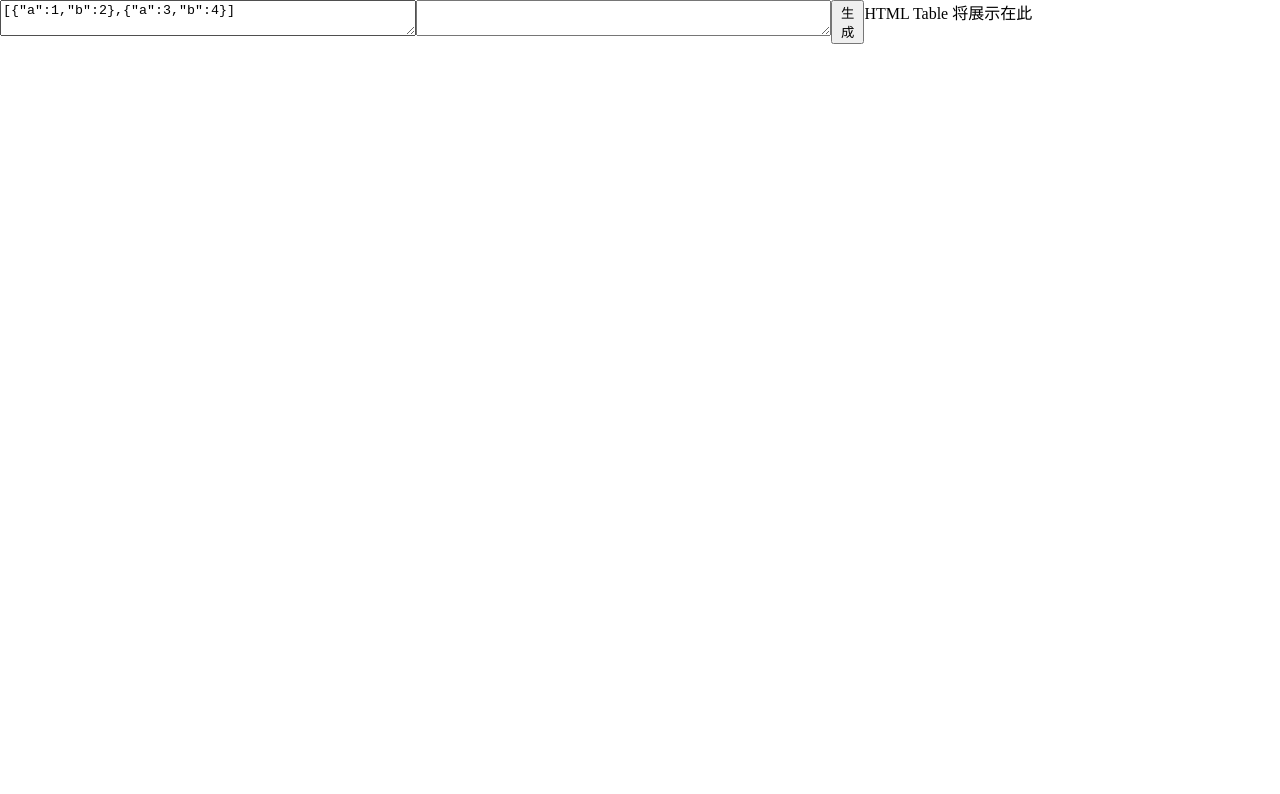
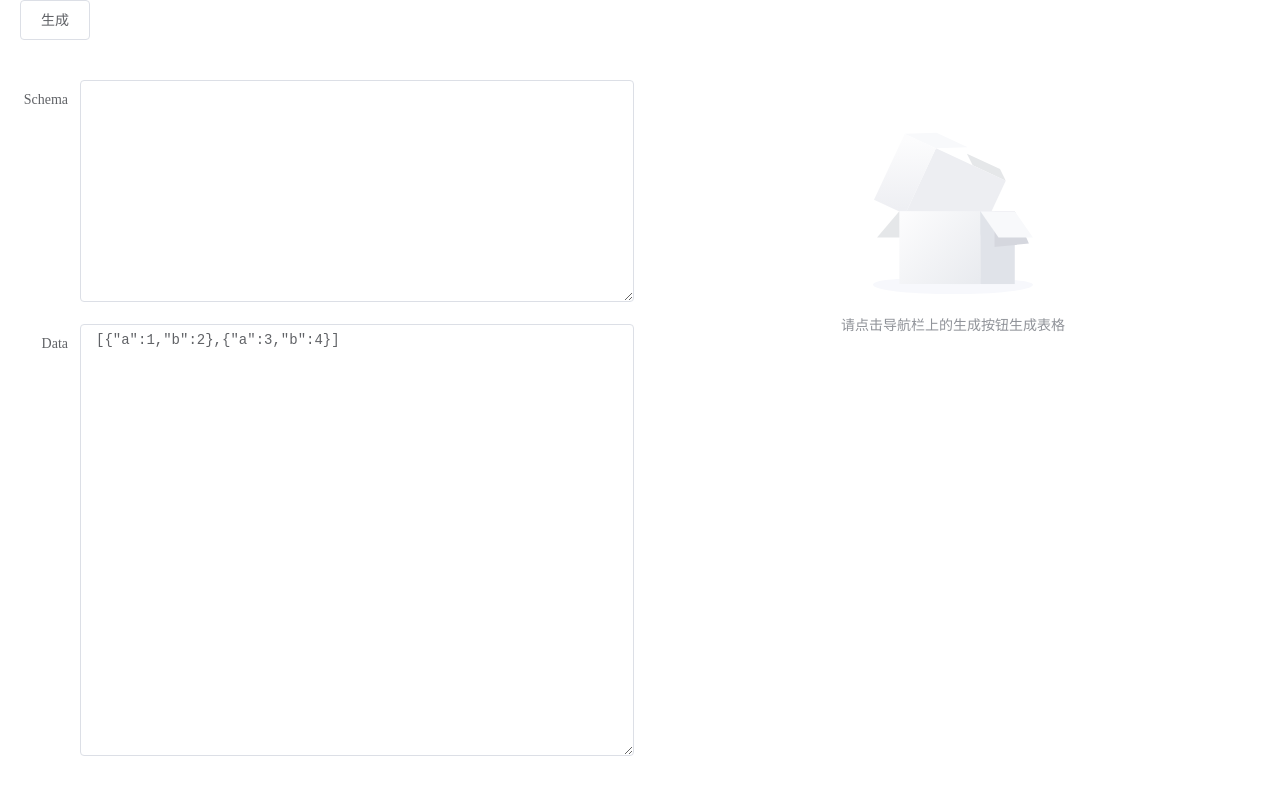
Before and after one commit to yetrun/json-to-table-webapp, a Vue app: page / in a window 1280 px wide. Shown: the top 794 px of the page. Built offline with nearby package versions, Linux system fonts and the light colour scheme.

Commit message:
使用 Element UI 重新组织布局

```diff
--- a/package.json
+++ b/package.json
@@ -8,6 +8,7 @@
   },
   "dependencies": {
     "core-js": "^3.6.5",
+    "element-ui": "^2.15.6",
     "vue": "^2.6.11"
   },
   "devDependencies": {
--- a/src/App.vue
+++ b/src/App.vue
@@ -1,86 +1,104 @@
 <template>
-  <!-- 左右分开，一边是 JSON 源代码，一边是表格 -->
-  <div id="app">
-    <div>
-      <textarea v-model="dataText" />
-    </div>
-    <div>
-      <textarea v-model="schemaText" />
-    </div>
-    <button @click="generateTableHTML">生成</button>
-    <div v-html="tableHTML"></div>
-  </div>
+  <el-container>
+    <el-header>
+      <el-button @click="generateTableHTML">生成</el-button>
+    </el-header>
+
+    <el-main>
+      <!-- 左右分开，一边是 JSON 源代码，一边是表格 -->
+      <el-row :gutter="12">
+        <el-col :span="12">
+          <el-form ref="sourceForm" :rules="rules" :model="source" label-width="60px" hide-required-asterisk>
+            <el-form-item label="Schema" prop="schema">
+              <el-input type="textarea" rows="10" v-model="source.schema" @input="clearValidate('schema')" />
+            </el-form-item>
+            <el-form-item label="Data" prop="data">
+              <el-input type="textarea" rows="20" v-model="source.data" @input="clearValidate('data')" />
+            </el-form-item>
+          </el-form>
+        </el-col>
+        <el-col :span="12">
+          <div v-html="tableHTML" v-if="tableHTML"></div>
+          <el-empty description="请点击导航栏上的生成按钮生成表格" v-else></el-empty>
+        </el-col>
+      </el-row>
+    </el-main>
+  </el-container>
 </template>
 
 <script>
-import { generateHTMLTable } from 'json5-to-table'
+import { generateHTMLTable, parseDataToSchema } from 'json5-to-table'
+
+const validateJSONText = (rule, value, callback) => {
+  try {
+    if (value) {
+      JSON.parse(value)
+    }
+    callback()
+  } catch (ex) {
+    if (ex instanceof SyntaxError) {
+      callback(new Error('JSON 格式错误'))
+    } else {
+      throw ex
+    }
+  }
+}
 
 export default {
   name: 'App',
   data () {
     return {
-      dataText: JSON.stringify([
-        { a: 1, b: 2 },
-        { a: 3, b: 4 }
-      ]),
-      schemaText: '',
-      tableHTML: 'HTML Table 将展示在此'
-    }
-  },
-  computed: {
-    dataObject () {
-      try {
-        return JSON.parse(this.dataText)
-      } catch (ex) {
-        if (ex instanceof SyntaxError) {
-          return []
-        } else {
-          throw ex
-        }
-      }
-    },
-    schemaObject () {
-      try {
-        return JSON.parse(this.schemaText)
-      } catch (ex) {
-        if (ex instanceof SyntaxError) {
-          return null
-        } else {
-          throw ex
-        }
+      tableHTML: '',
+      source: {
+        data: JSON.stringify([
+          { a: 1, b: 2 },
+          { a: 3, b: 4 }
+        ]),
+        schema: ''
+      },
+      rules: {
+        schema: [
+          { validator: validateJSONText, trigger: 'none' }
+        ],
+        data: [
+          { required: true, message: '请输入 Data 内容', trigger: 'none' },
+          { validator: validateJSONText, trigger: 'none' }
+        ]
       }
     }
   },
   methods: {
     generateTableHTML () {
-      this.tableHTML = generateHTMLTable(this.dataObject, this.schemaObject)
+      this.$refs.sourceForm.validate(isValid => {
+        try {
+          if (isValid) {
+            let dataObject = this.source.data && JSON.parse(this.source.data)
+            let schemaObject = this.source.schema && JSON.parse(this.source.schema)
+
+            if (!schemaObject) {
+              schemaObject = parseDataToSchema(dataObject)
+              this.source.schema = JSON.stringify(schemaObject, null, 2)
+            }
+
+            this.tableHTML = generateHTMLTable(dataObject, schemaObject, {
+              attributes: {
+                table: { class: 'beautiful-table' }
+              }
+            })
+          }
+        } catch (ex) {
+          // element 表单的 validate 方法好像会吃掉异常，因此主动地打印出来求结果
+          console.error(ex)
+          throw ex
+        }
+      })
+    },
+    clearValidate (prop) {
+      this.$refs.sourceForm.clearValidate(prop)
     }
   }
 }
 </script>
 
-<style>
-body {
-  padding: 0;
-  margin: 0;
-}
-
-* {
-  box-sizing: border-box;
-}
+<style lang="scss">
 </style>
-
-<style lang="scss" scoped>
-#app {
-  width: 100%;
-  display: flex;
-
-  > div {
-    width: 50%;
-
-    textarea {
-      width: 100%;
-    }
-  }
-}
-</style>
--- /dev/null
+++ b/src/assets/global.scss
@@ -0,0 +1,36 @@
+body {
+  padding: 0;
+  margin: 0;
+}
+
+* {
+  box-sizing: border-box;
+}
+
+.beautiful-table {
+  border-collapse: collapse;
+  width:100%;
+  border:1px solid #c6c6c6 !important;
+  margin-bottom:20px;
+
+  th{
+    border-collapse: collapse;
+    border-right:1px solid #c6c6c6 !important;
+    border-bottom:1px solid #c6c6c6 !important;
+    background-color:#ddeeff !important;
+    padding:5px 9px;
+    font-size:14px;
+    font-weight:normal;
+    text-align:center;
+  }
+  td{
+    border-collapse: collapse;
+    border-right:1px solid #c6c6c6 !important;
+    border-bottom:1px solid #c6c6c6 !important;
+    padding:5px 9px;
+    font-size:12px;
+    font-weight:normal;
+    text-align:center;
+    word-break: break-all;
+  }
+}
--- a/src/main.js
+++ b/src/main.js
@@ -1,7 +1,12 @@
 import Vue from 'vue'
+import ElementUI from 'element-ui'
+import 'element-ui/lib/theme-chalk/index.css'
 import App from './App.vue'
+import './assets/global.scss'
 
 Vue.config.productionTip = false
+
+Vue.use(ElementUI)
 
 new Vue({
   render: h => h(App),
```
Also changed, not shown: 1 other file (tests, documents, lock files or other folders).
